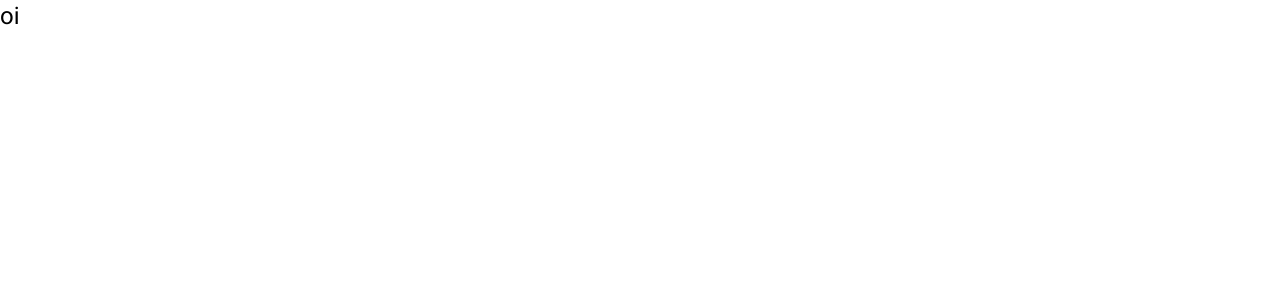
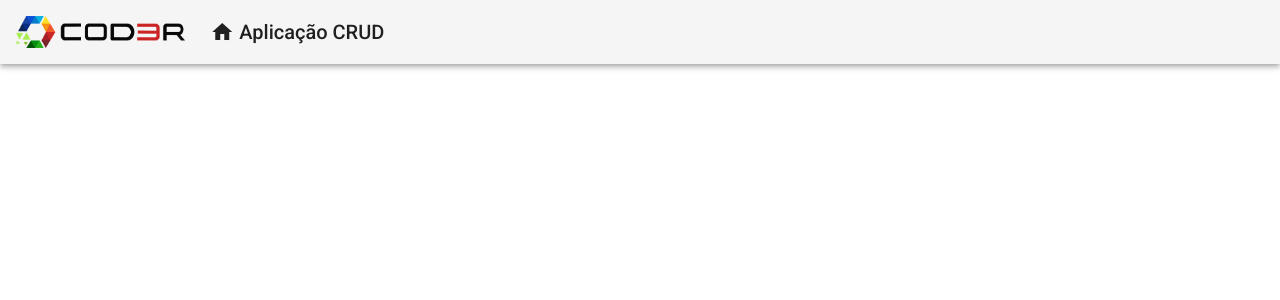
Before and after one commit to cJeanPablo/angular-crud-backend, an Angular app in the folder frontend/: page / in a window 1280 px wide. Shown: the top 300 px of the page. Built offline with nearby package versions, Linux system fonts and the light colour scheme.

Commit message:
implement header component

```diff
--- a/frontend/src/app/app.component.html
+++ b/frontend/src/app/app.component.html
@@ -1,3 +1 @@
-<h1>oi
-
-</h1>
+<app-header></app-header>
--- /dev/null
+++ b/frontend/src/app/components/template/header/header.component.css
@@ -0,0 +1,23 @@
+.header {
+    display: flex;
+    align-items: center;
+
+}
+
+.header a {
+    display: flex;
+    align-items: center;
+    text-decoration: none;
+}
+
+.header .logo {
+    max-height: 32px;
+}
+
+.header .title-group {
+    padding-left: 25px;
+}
+
+.header .title-group i {
+    padding-right: 5px;
+}
--- /dev/null
+++ b/frontend/src/app/components/template/header/header.component.html
@@ -0,0 +1,15 @@
+<mat-toolbar class="header mat-elevation-z4">
+<span>
+    <a>
+        <img class="logo" src="assets/images/logo.png" alt="logo">
+    </a>
+</span>
+<span class="title-group">
+<a>
+    <i class="material-icons">
+        home
+    </i>
+    Aplicação CRUD
+</a>
+</span>
+</mat-toolbar>
--- /dev/null
+++ b/frontend/src/app/components/template/header/header.component.ts
@@ -0,0 +1,15 @@
+import { Component, OnInit } from '@angular/core';
+
+@Component({
+  selector: 'app-header',
+  templateUrl: './header.component.html',
+  styleUrls: ['./header.component.css']
+})
+export class HeaderComponent implements OnInit {
+
+  constructor() { }
+
+  ngOnInit(): void {
+  }
+
+}
```
Also changed, not shown: frontend/src/app/app.module.ts (+8 -2 lines), frontend/src/assets/images/logo.png (added), 1 other file (tests, documents, lock files or other folders).
